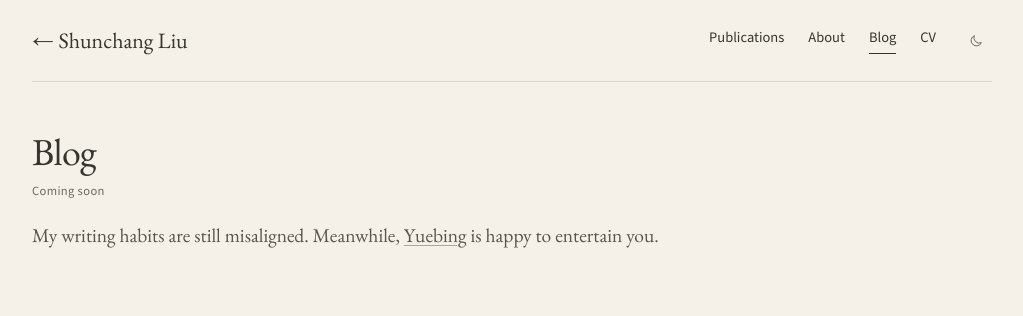
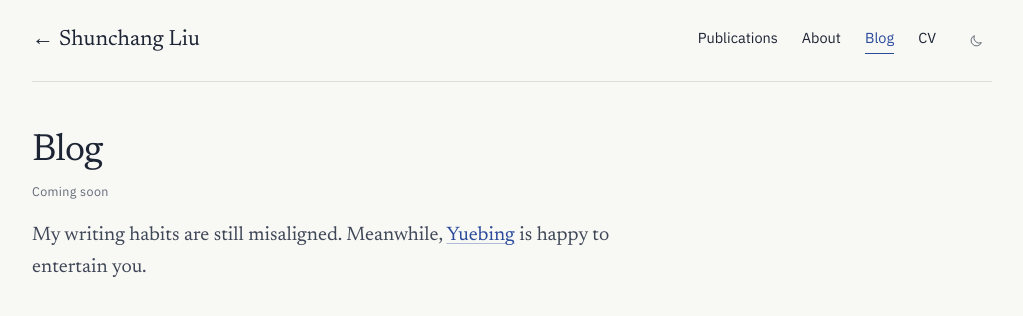
Before and after one commit to shunchang-liu/shunchang-liu.github.io, a Jekyll site: the page built from showcase.html, in a window 1280 px wide. Shown: the top 316 px of the page, without its empty margins (128-1151 px from the left). Built offline with Jekyll 4.4.1, drawn with Linux system fonts in a browser that asks for light colours.

Commit message:
New theme: ink-blue accent, cool paper palette, Newsreader and IBM Plex Sans
Co-Authored-By: Claude Opus 5.5 <noreply@anthropic.com>

```diff
--- a/_layouts/minimal.html
+++ b/_layouts/minimal.html
@@ -14,7 +14,7 @@
     </script>
     <link rel="preconnect" href="https://fonts.googleapis.com">
     <link rel="preconnect" href="https://fonts.gstatic.com" crossorigin>
-    <link href="https://fonts.googleapis.com/css2?family=EB+Garamond:ital,wght@0,400;0,500;1,400&family=Source+Sans+3:wght@400;500;600&display=swap" rel="stylesheet">
+    <link href="https://fonts.googleapis.com/css2?family=Newsreader:ital,opsz,wght@0,6..72,400;0,6..72,500;1,6..72,400&family=IBM+Plex+Sans:wght@400;500;600&display=swap" rel="stylesheet">
     <link rel="stylesheet" href="{{ '/assets/css/site.css' | relative_url }}">
 </head>
 <body>
--- a/assets/css/site.css
+++ b/assets/css/site.css
@@ -1,33 +1,40 @@
-/* Minimal serif theme for the homepage. Light is the default; [data-theme="dark"] is opt-in. */
+/* Homepage theme: cool paper, navy ink, and one ink-blue accent.
+   Light is the default; [data-theme="dark"] is opt-in. Change --accent to re-theme. */
 
 :root {
-    --bg: #f5f1e8;
-    --surface: #ebe5d8;
-    --ink: #35352f;
-    --ink-2: #57564d;
-    --muted: #6d695e;
-    --rule: rgba(53, 53, 47, 0.14);
-    --rule-strong: rgba(53, 53, 47, 0.4);
-    --map-low: #d9cfbb;
-    --map-high: #35352f;
-    --spine: rgba(53, 53, 47, 0.06);
-    --serif: "EB Garamond", Georgia, "Times New Roman", serif;
-    --sans: "Source Sans 3", system-ui, -apple-system, "Segoe UI", sans-serif;
+    --bg: #f8f8f5;
+    --surface: #eceef2;
+    --ink: #1d2433;
+    --ink-2: #3f4757;
+    --muted: #646b78;
+    --accent: #2a4a9b;
+    --accent-soft: rgba(42, 74, 155, 0.08);
+    --link-rule: rgba(42, 74, 155, 0.35);
+    --rule: rgba(29, 36, 51, 0.12);
+    --rule-strong: rgba(29, 36, 51, 0.38);
+    --map-low: #c9d4ee;
+    --map-high: #2a4a9b;
+    --spine: rgba(42, 74, 155, 0.06);
+    --serif: "Newsreader", Georgia, "Times New Roman", serif;
+    --sans: "IBM Plex Sans", system-ui, -apple-system, "Segoe UI", sans-serif;
     --profile-width: 560px;
     color-scheme: light;
 }
 
 :root[data-theme="dark"] {
-    --bg: #0f0f0e;
-    --surface: #1d1d1b;
-    --ink: #eceae3;
-    --ink-2: #c8c5ba;
-    --muted: #9b978c;
-    --rule: rgba(236, 234, 227, 0.12);
-    --rule-strong: rgba(236, 234, 227, 0.4);
-    --map-low: #3a3934;
-    --map-high: #eceae3;
-    --spine: rgba(0, 0, 0, 0.45);
+    --bg: #0f1420;
+    --surface: #1a2133;
+    --ink: #e8ebf2;
+    --ink-2: #c3c9d6;
+    --muted: #8f97a8;
+    --accent: #8fb0ff;
+    --accent-soft: rgba(143, 176, 255, 0.12);
+    --link-rule: rgba(143, 176, 255, 0.4);
+    --rule: rgba(232, 235, 242, 0.12);
+    --rule-strong: rgba(232, 235, 242, 0.38);
+    --map-low: #2a3550;
+    --map-high: #8fb0ff;
+    --spine: rgba(0, 0, 0, 0.4);
     color-scheme: dark;
 }
 
@@ -54,14 +61,14 @@ img { max-width: 100%; display: block; }
 a {
     color: inherit;
     text-decoration: underline;
-    text-decoration-color: var(--rule-strong);
+    text-decoration-color: var(--link-rule);
     text-decoration-thickness: 1px;
     text-underline-offset: 3px;
-    transition: text-decoration-color 0.15s;
+    transition: color 0.15s, text-decoration-color 0.15s;
 }
-a:hover { text-decoration-color: currentColor; }
+a:hover { color: var(--accent); text-decoration-color: currentColor; }
 
-:focus-visible { outline: 2px solid var(--ink); outline-offset: 3px; border-radius: 2px; }
+:focus-visible { outline: 2px solid var(--accent); outline-offset: 3px; border-radius: 2px; }
 .panel-title:focus { outline: none; }
 
 button {
@@ -311,7 +318,7 @@ html:not(.js) .panel-bar { display: none; }
     border-bottom: 1px solid transparent;
 }
 .nav a:hover { border-bottom-color: var(--rule-strong); }
-.nav a[aria-current="page"] { border-bottom-color: var(--ink); }
+.nav a[aria-current="page"] { color: var(--accent); border-bottom-color: var(--accent); }
 
 .theme-toggle {
     display: inline-flex;
@@ -388,7 +395,7 @@ html:not(.js) .panel-bar { display: none; }
     color: var(--muted);
 }
 .all-papers[aria-pressed="true"] {
-    color: var(--ink);
+    color: var(--accent);
     text-decoration: underline;
     text-underline-offset: 4px;
 }
@@ -414,9 +421,9 @@ html:not(.js) .panel-bar { display: none; }
 }
 .chip:hover { border-color: var(--rule-strong); }
 .chip[aria-pressed="true"] {
-    color: var(--ink);
-    background: var(--surface);
-    border-color: var(--ink);
+    color: var(--accent);
+    background: var(--accent-soft);
+    border-color: var(--accent);
 }
 
 .search {
@@ -440,7 +447,7 @@ html:not(.js) .panel-bar { display: none; }
     outline: none;
 }
 .search input::placeholder { color: var(--muted); }
-.search:focus-within { border-bottom-color: var(--ink); }
+.search:focus-within { border-bottom-color: var(--accent); }
 
 .pub-status {
     margin-top: 10px;
@@ -453,9 +460,10 @@ html:not(.js) .panel-bar { display: none; }
     border-bottom: 1px solid var(--rule);
 }
 .pub-venue {
-    font-size: 13px;
-    font-weight: 600;
-    color: var(--ink-2);
+    font-size: 12.5px;
+    font-weight: 500;
+    letter-spacing: 0.02em;
+    color: var(--accent);
 }
 .pub-venue .badge {
     margin-left: 8px;
@@ -476,12 +484,12 @@ html:not(.js) .panel-bar { display: none; }
     letter-spacing: -0.012em;
 }
 .pub-title a { text-decoration: none; }
-.pub-title a:hover { text-decoration: underline; text-decoration-thickness: 1px; }
+.pub-title a:hover { color: var(--accent); text-decoration: underline; text-decoration-thickness: 1px; }
 .pub-title .arrow {
     padding-left: 4px;
     font-family: var(--sans);
     font-size: 15px;
-    color: var(--muted);
+    color: var(--accent);
     vertical-align: 0.35em;
 }
 .pub-summary {
@@ -500,6 +508,7 @@ html:not(.js) .panel-bar { display: none; }
 }
 .pub-authors a, .pub-authors span { color: inherit; }
 .pub-authors strong { font-weight: 500; color: var(--ink); }
+.pub-links a { color: var(--accent); }
 .pub-links {
     display: flex;
     flex-wrap: wrap;
@@ -582,7 +591,7 @@ html:not(.js) .panel-bar { display: none; }
 }
 .page-nav a { text-decoration: none; padding-bottom: 4px; border-bottom: 1px solid transparent; }
 .page-nav a:hover { border-bottom-color: var(--rule-strong); }
-.page-nav a[aria-current="page"] { border-bottom-color: var(--ink); }
+.page-nav a[aria-current="page"] { color: var(--accent); border-bottom-color: var(--accent); }
 .page-nav .theme-toggle { margin: 0; }
 .page-title { margin: 48px 0 8px; }
 
@@ -605,6 +614,7 @@ html:not(.js) .panel-bar { display: none; }
 }
 .prose li + li { margin-top: 10px; }
 .prose strong { font-weight: 500; color: var(--ink); }
+.prose a, .news-list a { color: var(--accent); }
 [data-view="about"] .eyebrow { margin-bottom: 10px; }
 [data-view="about"] .panel-title { margin-bottom: 24px; }
 
@@ -623,9 +633,9 @@ html:not(.js) .panel-bar { display: none; }
 /* ---- Small screens ----------------------------------------------------- */
 
 @media (max-width: 560px) {
-    .name { font-size: clamp(36px, 11vw, 42px); }
-    .identity { gap: 14px; }
-    .portrait { width: 60px; height: 60px; }
+    .name { font-size: clamp(30px, 10vw, 42px); }
+    .identity { gap: 12px; }
+    .portrait { width: clamp(48px, 16vw, 60px); height: clamp(48px, 16vw, 60px); }
     .headline { font-size: 22px; margin: 26px 0 30px; }
     .facts { grid-template-columns: 1fr; gap: 22px; }
     .fact + .fact {
```
